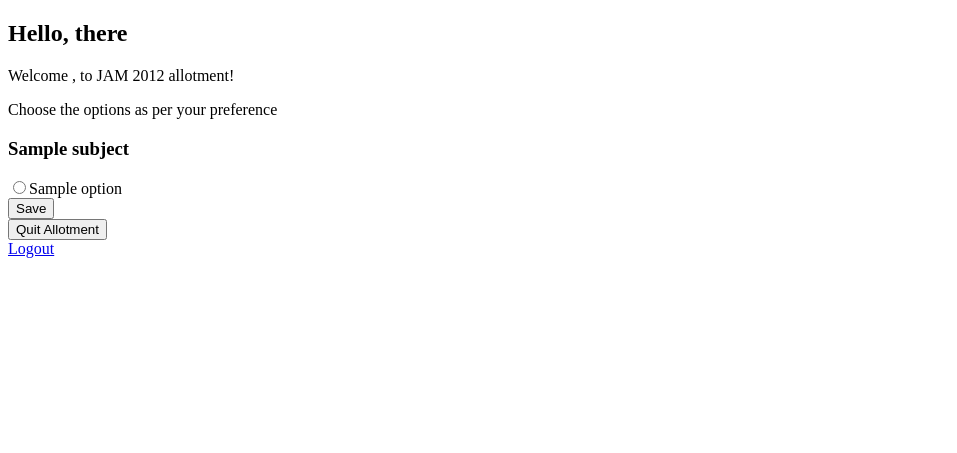
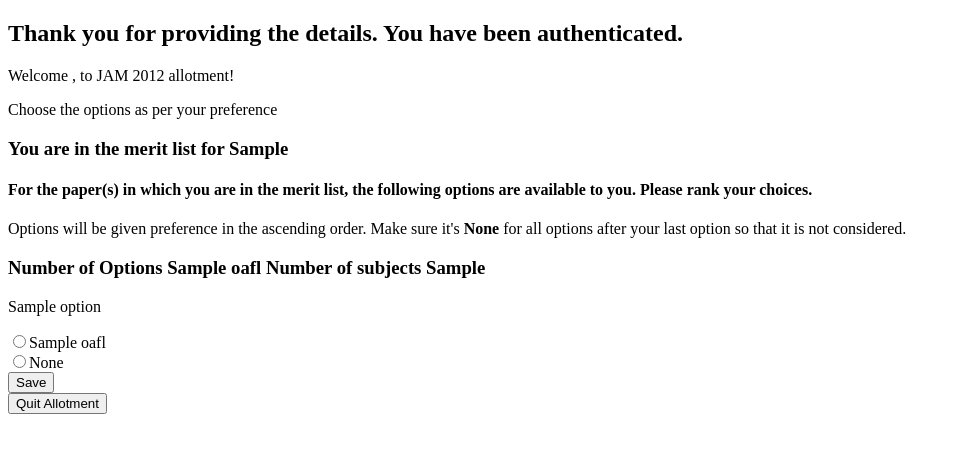
Before and after one commit to primalpop/aloha, a Django app: template template/allotter/apply.html in a window 1280 px wide. Shown: the top 453 px of the page, without its empty margins (0-957 px from the left). Run offline with Django 3.2, Linux system fonts and the light colour scheme; tables that the repository leaves empty hold one stand-in row (values such as "Sample post"); the template is opened without the code that fills it: values that come from a table or form of the project are taken from there, most other values are stand-ins (such as "Sample title", 1, 10 or a date in 2020).

Commit message:
added the options listing page

```diff
--- a/allotter/urls.py
+++ b/allotter/urls.py
@@ -2,6 +2,7 @@
 
 urlpatterns = patterns('allotter.views',
     url(r'^login/$', 'user_login'),
+    url(r'^apply/$', 'apply'),
     #url(r'^apply/$', 'apply'),
 	#url(r'^submit/$', 'submit'),
     #url(r'^quit/$', 'quit'),
--- a/template/allotter/apply.html
+++ b/template/allotter/apply.html
@@ -1,34 +1,77 @@
 {% extends "base.html" %}
+
+{% load range_filter %}
 
 {% block title %}Application form {% endblock %}
 
 {% block content %}
 
-<h2>Hello, there</h2>
+<h2>Thank you for providing the details. You have been authenticated.</h2>
 
 <p> Welcome <strong>{{user.first_name.title}} {{user.last_name.title}}</strong>,
 to JAM 2012 allotment! </p>
 
 Choose the options as per your preference
 
-<h3> {{user.first_name}} {{user.last_name}} {{user.user_name}}</h3>
+<h3>You are in the merit list for {{first_paper}}
 
-<h3> {{subject}} </h3>
+{% comment %}
+Checking if there is second paper and displaying its name.
+{% endcomment %}
+
+{% if np == 2  %}
+
+and {{second_paper}}
+
+{% endif %}
+
+</h3>
+
+<h4>For the paper(s) in which you are in the merit list, the following
+options are available to you. Please rank your choices.</h4>
+
+<p> Options will be given preference in the ascending order. Make sure it's
+<b>None</b> for all options after your last option so that it is not considered. </p>
+
+<h3>Number of Options {{ oafl }} Number of subjects {{np}} </h3>
+
+{% comment %}
+Listing the options for first test paper.
+{% endcomment %}
 
 <form action="/allotter/save" method="post">
 {% csrf_token %}
 
-{% for option in options %}
-<input name="option" type="radio" value="{{option}}" />{{option.opt_name}}<br/>
+{% for option in options_available_first %}
+    <p>{{ option.opt_name }}</p>
+    {% for i in oafl|get_range %}
+        <input name="option" type="radio" value="{{i}}" />{{i}}<br/>
+    {% endfor %}
+    <input name="option" type="radio" value="None" />None<br/>
 {% endfor %}
+
+{% comment %}
+Listing the options for second test paper if it exists.
+{% endcomment %}
+
+{% if np == 2  %}
+
+{% for option in options_available_second %}
+    <p>{{ option.opt_name }}</p>
+    {% for i in oafl|get_range %}
+        <input name="option" type="radio" value="{{i}}" />{{i}}<br/>
+    {% endfor %}
+    <input name="option" type="radio" value="None" />None<br/>
+{% endfor %}
+
+{% endif %}
 
 <input type="submit" name="save" value="Save" />
 </form>
 
-<form action="/allotter/quit/" method="post">
+<form action="/allotter/logout/" method="post">
 {% csrf_token %}
-<input type="submit" name="quit" value="Quit Allotment" />
+<input type="submit" name="logout" value="Quit Allotment" />
 </form>
 
-<a href="{{URL_ROOT}}/allotter/logout/">Logout</a>
 {% endblock content %}
```
Also changed, not shown: allotter/views.py (+46 -25 lines).
